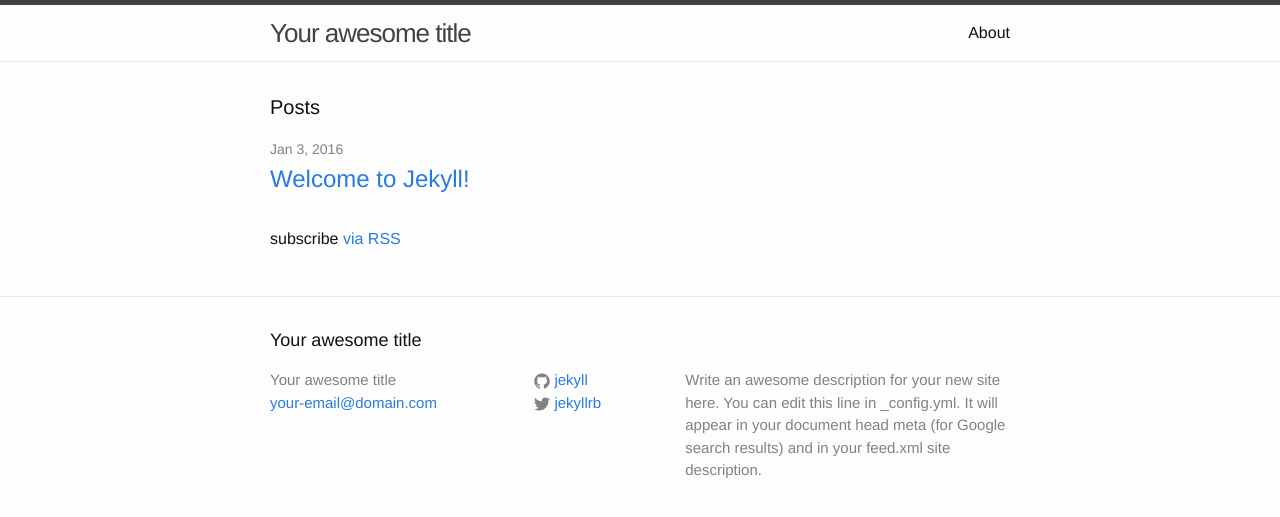
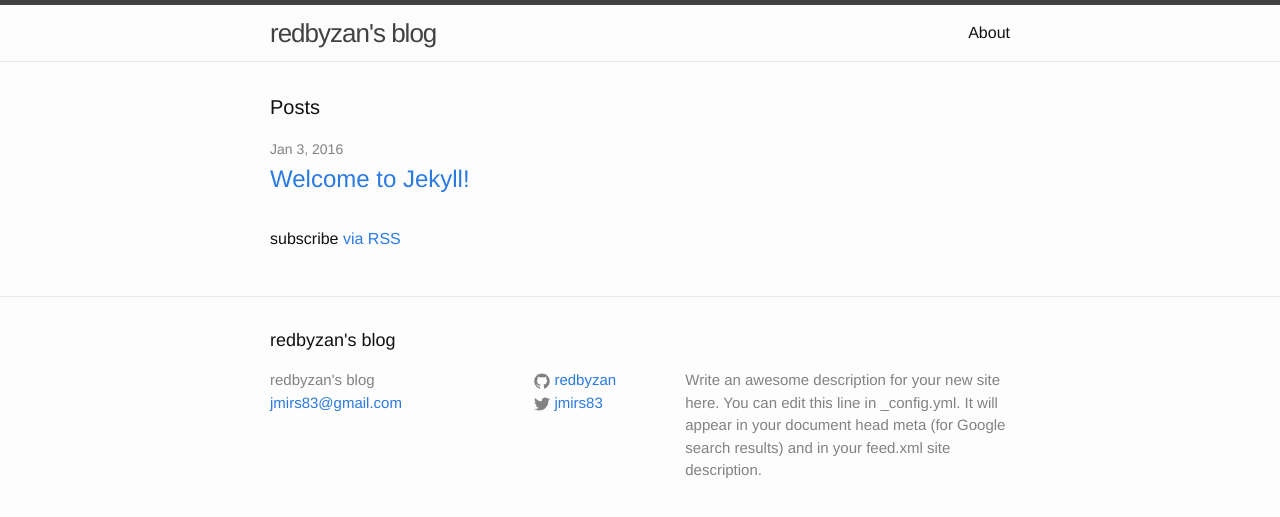
Before and after one commit to redbyzan/blog, a Jekyll site: the page built from index.html, in a window 1280 px wide. Shown: the top 517 px of the page. Built offline with Jekyll 4.4.1, drawn with Linux system fonts in a browser that asks for light colours.

Commit message:
Change url method

```diff
--- a/_config.yml
+++ b/_config.yml
@@ -6,16 +6,16 @@
 # 'jekyll serve'. If you change this file, please restart the server process.
 
 # Site settings
-title: Your awesome title
-email: your-email@domain.com
+title: redbyzan's blog
+email: jmirs83@gmail.com
 description: > # this means to ignore newlines until "baseurl:"
   Write an awesome description for your new site here. You can edit this
   line in _config.yml. It will appear in your document head meta (for
   Google search results) and in your feed.xml site description.
-baseurl: "" # the subpath of your site, e.g. /blog
-url: "http://yourdomain.com" # the base hostname & protocol for your site
-twitter_username: jekyllrb
-github_username:  jekyll
+baseurl: "/blog" # the subpath of your site, e.g. /blog
+url: "http://redbyzan.github.io" # the base hostname & protocol for your site
+twitter_username: jmirs83
+github_username:  redbyzan
 
 # Build settings
 markdown: kramdown
```
